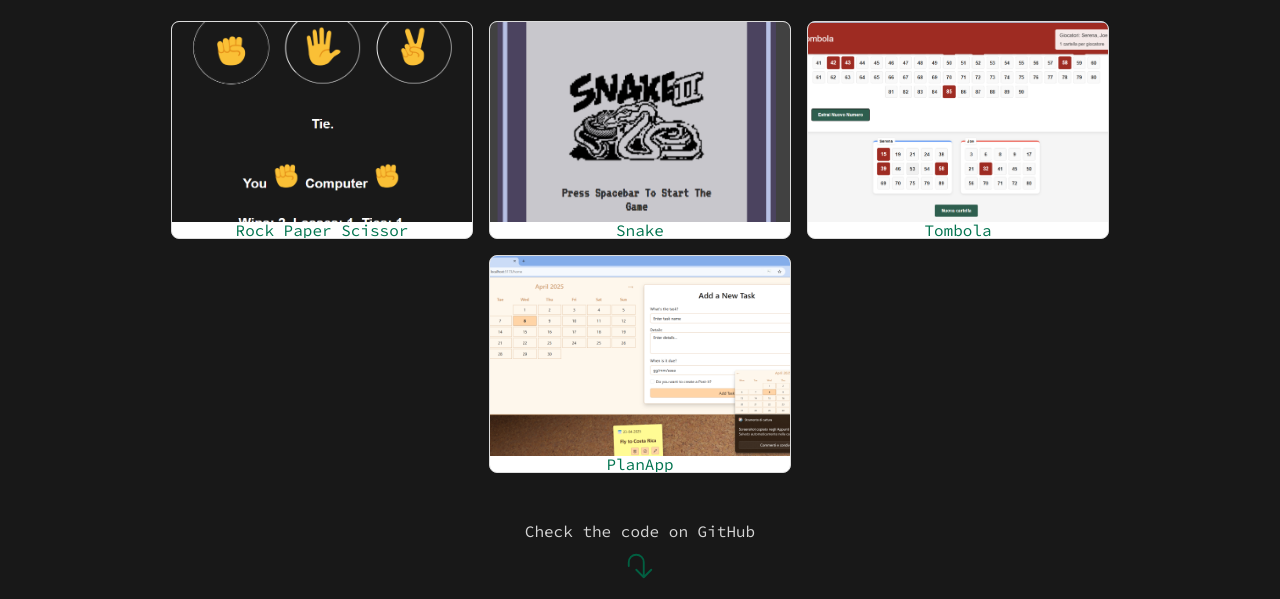
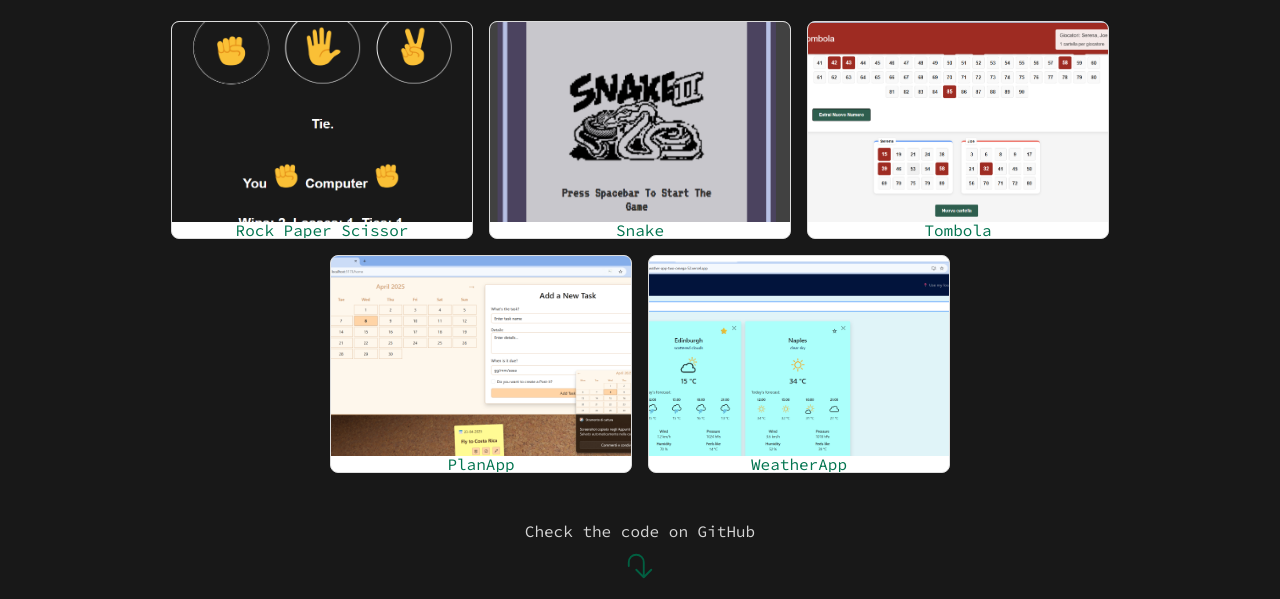
Before and after one commit to Serena293/portfolio, a plain HTML site: page projects.html in a window 1280 px wide. Shown: the part 135-734 px from the top of the page. Drawn offline with Linux system fonts and the light colour scheme.

Commit message:
added new project

```diff
--- a/projects.html
+++ b/projects.html
@@ -74,6 +74,15 @@
           />
           <a href="https://fullstack-project-fe.onrender.com">PlanApp</a>
         </div>
+
+        <div id="weather-app" class="project-card">
+          <img
+            src="../assets/img/weather-app.png"
+            alt="weather-app"
+            class="project-img"
+          />
+          <a href="https://weather-app-two-omega-52.vercel.app/">WeatherApp</a>
+        </div>
       </div>
 
       <div class="arrow-wrapper">
```
Also changed, not shown: assets/img/weather-app.png (added).
